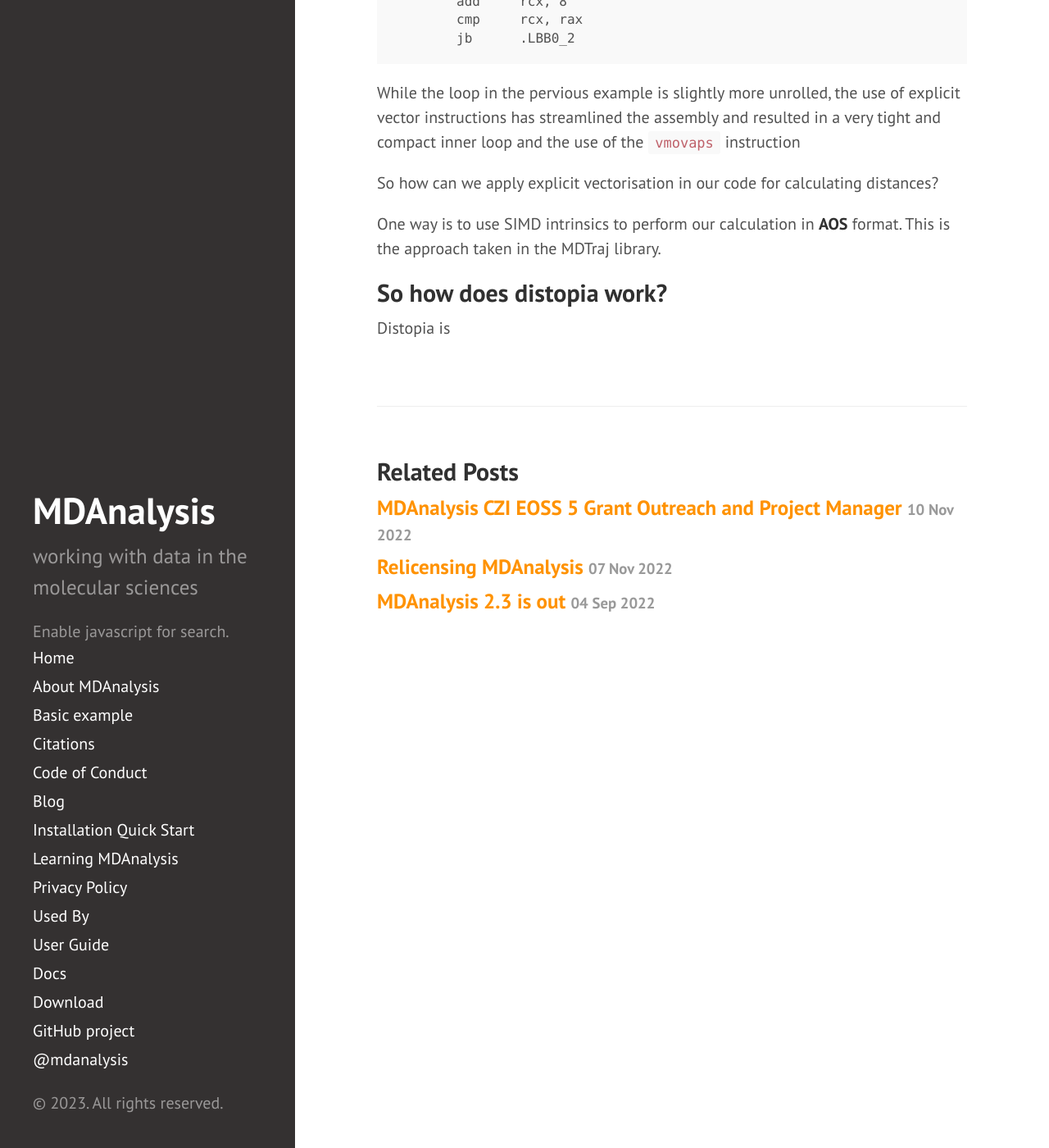
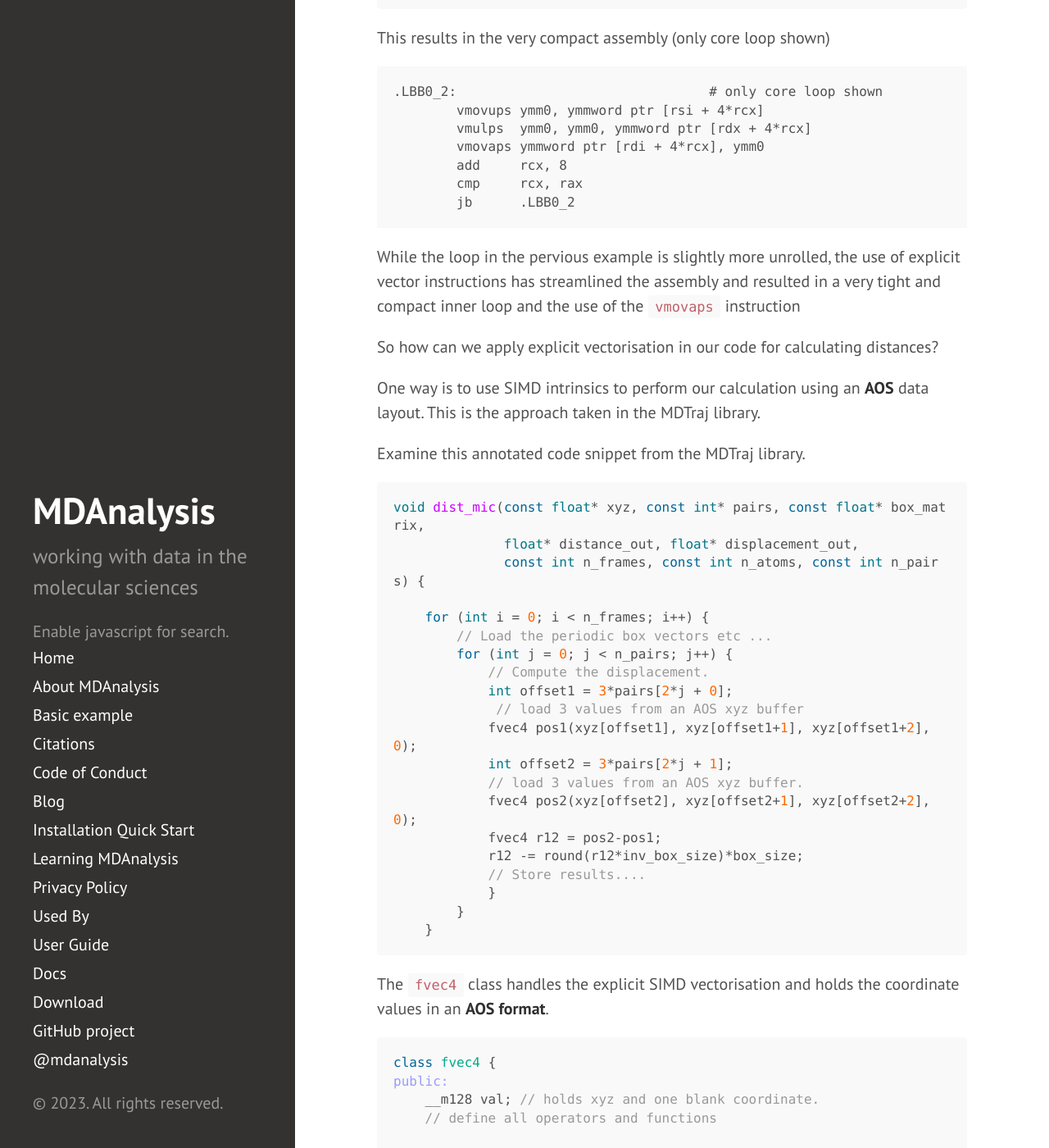
Before and after one commit to MDAnalysis/MDAnalysis.github.io, a Jekyll site: the page built from _posts/2022-11-20-distopia.md, in a window 1280 px wide and 1400 px high, scrolled down 6426 px. Shown: the whole window at 82% size. Built offline with Jekyll 4.4.1, drawn with Linux system fonts in a browser that asks for light colours; comment, search, counter and statistics services are not loaded; some of the changed text lies outside the part shown.

Commit message:
add todos

````diff
--- a/_posts/2022-11-20-distopia.md
+++ b/_posts/2022-11-20-distopia.md
@@ -102,7 +102,13 @@ shown:
         vmovups ymmword ptr [rdi + rax + 96], ymm3
 ```
 
+!!! Remove loop unrolling
+
 However the compiler cannot see all ends and is often incapable of identifying large scale data transformations that may result in better SIMD utilisation down the line. The MDAnalysis distance library is a good example of this, showing limited used of the SIMD registers that would result in better performance when compiled with SIMD compiler flags.
+
+!!! put in example vanilla distance
+
+!!! VSQRTSS
 
 So what can we do to remedy this situation? There are two main possible paths that vary in difficulty.
 
@@ -150,6 +156,7 @@ For example, `x` coordinates can easily be multiplied with `x` coordinates and `
 
 This is sometimes called a Struct Of Arrays (SOA) data layout rather than an Array of Structs (AOS) layout and is best demonstrated by comparing the two example classes.
 
+!!! add class showing distninction with vec3
 ```c++
 
 class SOA {
@@ -205,9 +212,45 @@ a very tight and compact inner loop and the use of the `vmovaps` instruction
 
 So how can we apply explicit vectorisation in our code for calculating distances?
 
-One way is to use SIMD intrinsics to perform our calculation in **AOS** format.  This is the approach taken in the MDTraj library.
+One way is to use SIMD intrinsics to perform our calculation using an **AOS** data layout.  This is the approach taken in the MDTraj library.
 
+Examine this annotated code snippet from the MDTraj library.
 
+```c++
+void dist_mic(const float* xyz, const int* pairs, const float* box_matrix,
+              float* distance_out, float* displacement_out,
+              const int n_frames, const int n_atoms, const int n_pairs) {
+
+    for (int i = 0; i < n_frames; i++) {
+        // Load the periodic box vectors etc ...
+        for (int j = 0; j < n_pairs; j++) {
+            // Compute the displacement.
+            int offset1 = 3*pairs[2*j + 0];
+             // load 3 values from an AOS xyz buffer
+            fvec4 pos1(xyz[offset1], xyz[offset1+1], xyz[offset1+2], 0);
+            int offset2 = 3*pairs[2*j + 1];
+            // load 3 values from an AOS xyz buffer.
+            fvec4 pos2(xyz[offset2], xyz[offset2+1], xyz[offset2+2], 0);
+            fvec4 r12 = pos2-pos1;
+            r12 -= round(r12*inv_box_size)*box_size;
+            // Store results....
+            }
+        }
+    }
+```
+
+The `fvec4` class handles the explicit SIMD vectorisation and holds the coordinate values in an **AOS format**.
+
+```c++
+class fvec4 {
+public:
+    __m128 val; // holds xyz and one blank coordinate.
+    // define all operators and functions
+
+};
+```
+
+This also provides some speed improvement.
 
 
 ## So how does distopia work? ##
````
